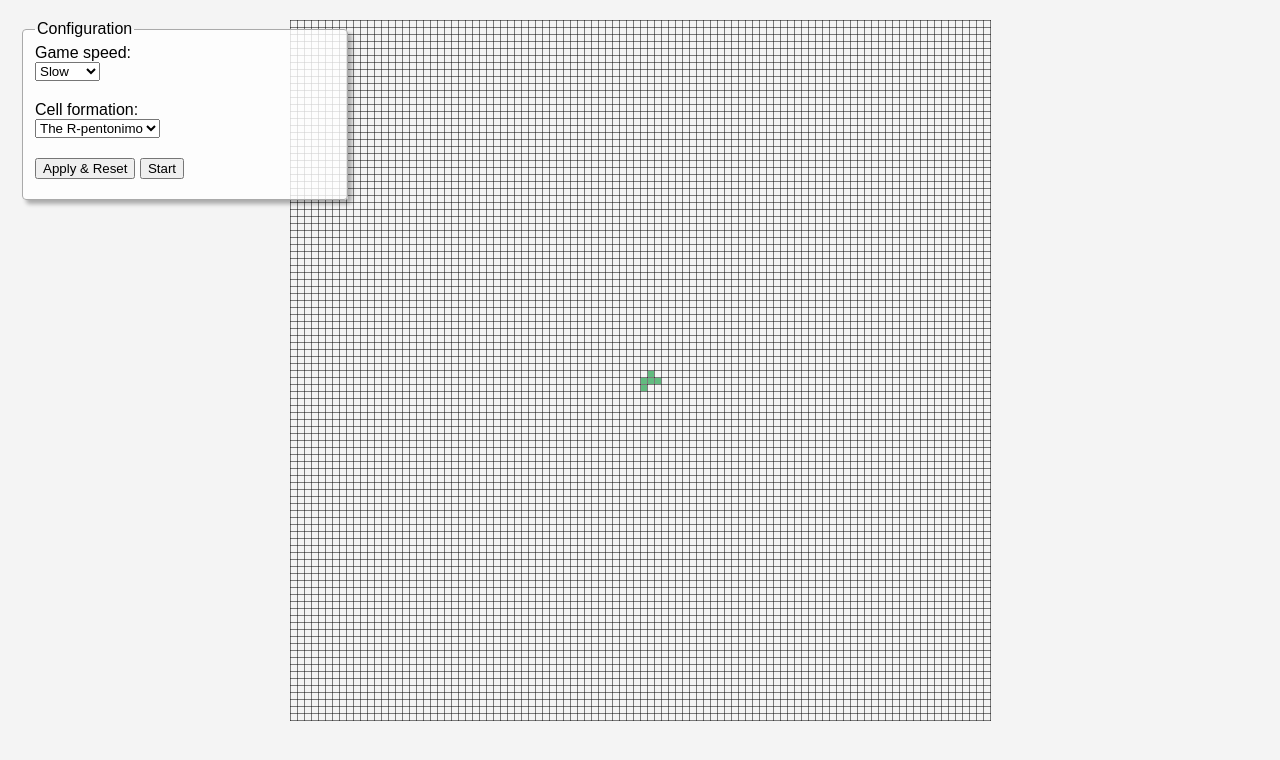
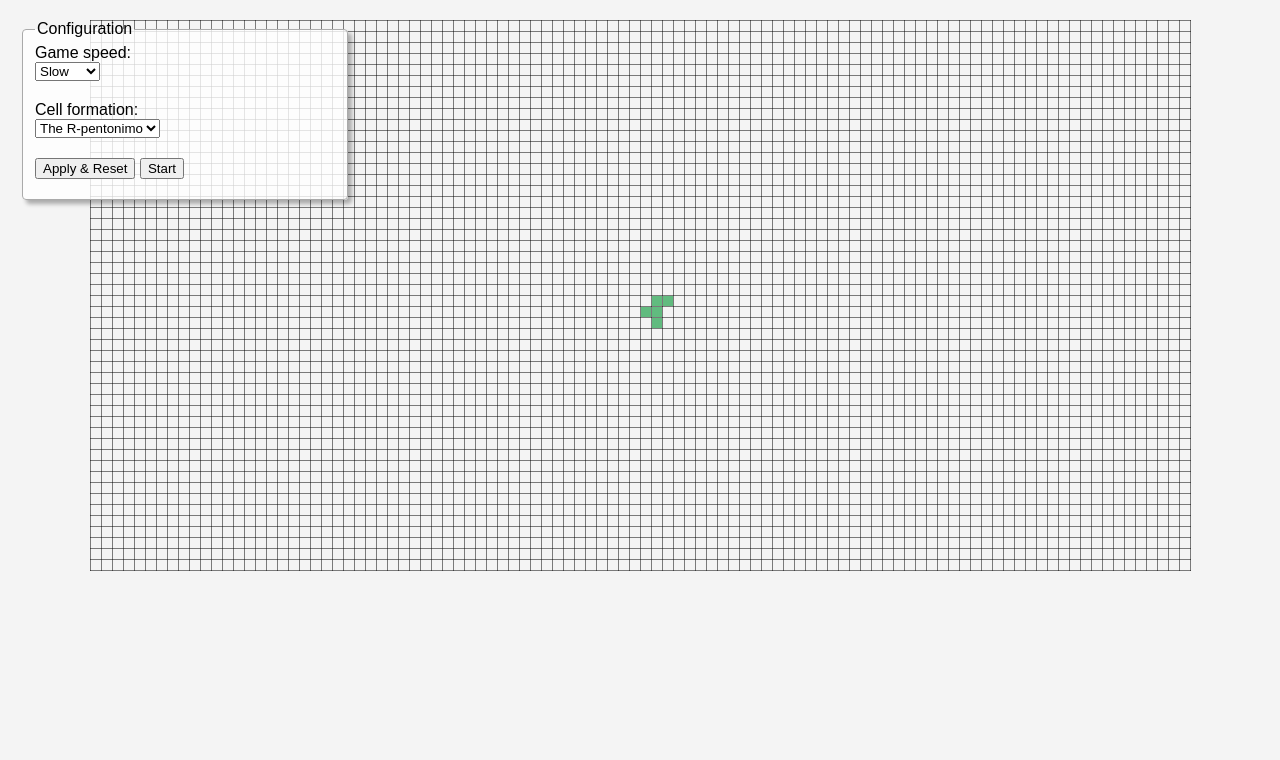
Before and after one commit to vbachev/Game-of-Life, a plain HTML site: page index.html in a window 1280 px wide. Drawn offline with Linux system fonts and the light colour scheme.

Commit message:
refactored markup, drawing and stage creation; improved UI; added simple debugging

```diff
--- a/game-logic.js
+++ b/game-logic.js
@@ -8,16 +8,16 @@ var Game = {
     cell   : 10
   },
 
-  initialize : function ( a_width, a_height, a_cell )
+  initialize : function initialize( a_width, a_height, a_cell )
   {
-    console.log('game initialized');
+    debug('game initialized');
     if( a_width && a_height ){
       this.setStage( a_width, a_height );
     }
     this.stage.cell = a_cell || this.stage.cell;
   },
 
-  setStage : function( a_width, a_height )
+  setStage : function setStage( a_width, a_height )
   {
     this.stage.width  = parseInt( a_width, 10 );
     this.stage.height = parseInt( a_height, 10 );
@@ -25,9 +25,9 @@ var Game = {
 
   // takes an array of cell coordinates ant turns them alive.
   // used to display a preset cell pattern
-  setGeneration : function ( a_cells )
+  setGeneration : function setGeneration( a_cells )
   {
-    var
+    var currentItem, i,
     midX = parseInt( this.stage.width/2, 10 ),
     midY = parseInt( this.stage.height/2, 10 );
 
@@ -42,33 +42,36 @@ var Game = {
     }
 
     this.createCellMap();
+    debug('manually set cell generation configuration');
   },
 
-  toggleCellAlive : function( a_x, a_y )
+  toggleCellAlive : function toggleCellAlive( a_x, a_y )
   {
-    var liveCellFound = false
-    liveCells = this.cellGeneration;
+    var liveCellFound = false,
+    liveCells = this.cellGeneration,
+    i, cell;
 
     for( i in liveCells ){
       cell = liveCells[i];
       if( cell[0] == a_x && cell[1] == a_y ){
         liveCellFound = true;
         this.cellGeneration.splice( i, 1 ); // remove from array
+        debug('manually killed cell '+a_x+':'+a_y);
       }
     }
 
     if( !liveCellFound ){
       this.cellGeneration.push([ a_x, a_y ]);
+      debug('manually revived cell '+a_x+':'+a_y);
     }
 
     this.createCellMap();
   },
 
-  getNewGeneration : function ( a_gen )
+  getNewGeneration : function getNewGeneration( a_gen )
   {
     var newGen = [],
     i,
-    cellMap,
     cell,
     cellBlock,
     newCells;
@@ -94,7 +97,7 @@ var Game = {
     return newGen;
   },
 
-  getNeighbourhood : function ( a_x, a_y, a_include )
+  getNeighbourhood : function getNeighbourhood( a_x, a_y, a_include )
   {
       var stage = this.stage,
       xMin = a_x - 1,
@@ -102,7 +105,6 @@ var Game = {
       yMin = a_y - 1,
       yMax = a_y + 1,
       neighbours     = [],
-      liveNeighbours = 0,
       i;
 
     // if at edges of the stage use the cells at the other side as neighbours
@@ -139,17 +141,20 @@ var Game = {
     return neighbours;
   },
 
-  runLifeConditions : function ( a_currentlyAlive, a_liveNeighbours )
+  runLifeConditions : function runLifeConditions( a_currentlyAlive, a_liveNeighbours )
   {
+    var willLive = false;
+
     if( a_currentlyAlive ){
       willLive = ( a_liveNeighbours == 2 || a_liveNeighbours == 3 ) ? true : false;
     } else {
       willLive = ( a_liveNeighbours == 3 ) ? true : false;
     }
+
     return willLive;
   },
 
-  parseCellBlock : function ( a_cellBlock )
+  parseCellBlock : function parseCellBlock( a_cellBlock )
   {
     var result = [],
     i,
@@ -157,6 +162,7 @@ var Game = {
     cellNeighbours,
     liveNeighbours,
     cellWillLive,
+    cellIsAlive,
     parsedCellsMap = this.parsedCellsMap;
 
     for( i in a_cellBlock ){
@@ -187,7 +193,8 @@ var Game = {
     return result;
   },
 
-  getLiveNeighbours : function( a_neighbours ){
+  getLiveNeighbours : function getLiveNeighbours( a_neighbours )
+  {
     var i,
     cell,
     result  = 0,
@@ -202,7 +209,7 @@ var Game = {
     return result;
   },
 
-  resetParsedCellsMap : function()
+  resetParsedCellsMap : function resetParsedCellsMap()
   {
     var i,
     j,
@@ -220,13 +227,16 @@ var Game = {
     this.parsedCellsMap = map;
   },
 
-  createCellMap : function ()
+  createCellMap : function createCellMap()
   {
     var cellMap = [],
     width  = this.stage.width,
     height = this.stage.height,
-    liveCellCount = this.cellGeneration.length;
+    liveCellCount = this.cellGeneration.length,
+    liveCell,
+    i, j;
 
+    // create a map with false values
     for( i = 0; i < width; i++ ){
       cellMap[i] = [];
       for( j = 0; j < height; j++ ){
@@ -234,6 +244,7 @@ var Game = {
       }
     }
 
+    // turn the ones that represent a live cell to true
     for( i = 0; i < liveCellCount; i++ ){
       liveCell = this.cellGeneration[i];
       cellMap[ liveCell[0] ][ liveCell[1] ] = true;
--- a/index.html
+++ b/index.html
@@ -40,12 +40,31 @@
   </div>
 
   <script type="text/javascript">
-    $(document).ready(function()
-    {
-
-      Game.initialize( 100, 100, 6 );
+    $(document).ready(function(){
+      Game.initialize( 100, 50, 10 );
       Interface.initialize();
     });
+
+    // tiny debug logger
+    function debug( a_msg ){
+      var info = {
+        source : arguments.callee.caller.name,
+        args : arguments.callee.caller.arguments
+      },
+      entry = { message : a_msg, details : info, time : new Date() };
+
+      // record entries
+      if( typeof debug.log === 'object' ){
+        debug.log.push(entry);
+      } else {
+        debug.log = [entry];
+      }
+
+      // if requested show debug messages
+      if( Interface.debug ){
+        console.log( entry.message, entry.details, entry.time.toLocaleString() );
+      }
+    }
   </script>
 
 </body>
--- a/interface.js
+++ b/interface.js
@@ -1,4 +1,5 @@
 var Interface = {
+  debug : true,
 
   ticker : '',
   handbrake : true,
@@ -33,8 +34,9 @@ var Interface = {
     }
   },
 
-  initialize : function()
+  initialize : function initialize()
   {
+    debug('interface initialized');
     this.populateConfigurationPanel();
     this.applyConfiguration();
     this.bindCellClickHandler();
@@ -70,6 +72,7 @@ var Interface = {
   // initializes the ticker and starts the game
   startTicker : function startTicker()
   {
+    debug('game started');
     clearInterval( this.ticker );
     this.handbrake = false;
     this.ticker = setInterval( 'Interface.tick();', this.speed );
@@ -78,6 +81,7 @@ var Interface = {
   // stops the game by putting a handbrake which will disable the ticker on its next iteration
   stopTicker : function stopTicker()
   {
+    debug('game stopped');
     this.handbrake = true;
   },
 
@@ -102,6 +106,7 @@ var Interface = {
   // initially creates the stage HTML and cells array
   setStage : function setStage()
   {
+    debug('stage created');
     var stageWidth = Game.stage.width,
       stageHeight = Game.stage.height,
       cellSize = Game.stage.cell,
@@ -140,8 +145,8 @@ var Interface = {
     for( i in a_gen ){
       cell = a_gen[i];
       shadows.push(
-        (cell[1]*(cellSize+1)+(Math.floor(cellSize/2)+1))+'px '+
-        (cell[0]*(cellSize+1)+(Math.floor(cellSize/2)+1))+'px 0 '+
+        (cell[0]*(cellSize+1)+(Math.floor(cellSize/2)+1))+'px '+
+        (cell[1]*(cellSize+1)+(Math.floor(cellSize/2)+1))+'px 0 '+
         (Math.floor(cellSize/2))+'px rgba(0,150,50,.6)'
       );
     }
@@ -154,7 +159,7 @@ var Interface = {
   updateDashboard : function updateDashboard( a_generation, a_count, a_time )
   {
     if( !a_count ){
-      alert('All cells have died. Game over!');
+      debug('All cells have died. Game over!');
       this.toggleGame(false);
     }
 
@@ -181,6 +186,7 @@ var Interface = {
   // uses the formation and speed objects to populate options in the configuration panel
   populateConfigurationPanel : function populateConfigurationPanel ()
   {
+    debug('configuration panel created');
     var cellFormationOptions = [],
       gameSpeedOptions = [],
       key;
@@ -200,27 +206,23 @@ var Interface = {
   // toggles a cell alive or dead both in the cells array and the HTML stage
   activateCell : function activateCell ( a_x, a_y )
   {
-    $('#' + a_x + '-' + a_y).toggleClass('on');
     Game.toggleCellAlive( a_x, a_y );
+    this.drawState( Game.cellGeneration );
   },
 
   // binds a click delegate to the whole stage.
   // when clicking on a cell it figures out the cell coordinates and launches toggleCellAlive
   bindCellClickHandler : function bindCellClickHandler ()
   {
-    var target,
-        targetCoordinates,
-        targetX,
+    var targetX,
         targetY;
 
-    $('.stage').click(function(e){console.log(e);
-      target = $(e.target);
-      if( target.is('li') ){
-        targetCoordinates = target.attr('id').split('-');
-        targetX = parseInt( targetCoordinates[0], 10 );
-        targetY = parseInt( targetCoordinates[1], 10 );
+    $('.stage').off('click').on('click', function(e){
+      targetX = Math.floor( (e.offsetX-1) / (Game.stage.cell+1) );
+      targetY = Math.floor( (e.offsetY-1) / (Game.stage.cell+1) );
 
-        this.activateCell( targetX, targetY );
+      if( targetX >= 0 && targetY >= 0 && targetX < Game.stage.width && targetY < Game.stage.height ){
+        Interface.activateCell( targetX, targetY );
       }
     });
   }
```
Also changed, not shown: 1 other file.
